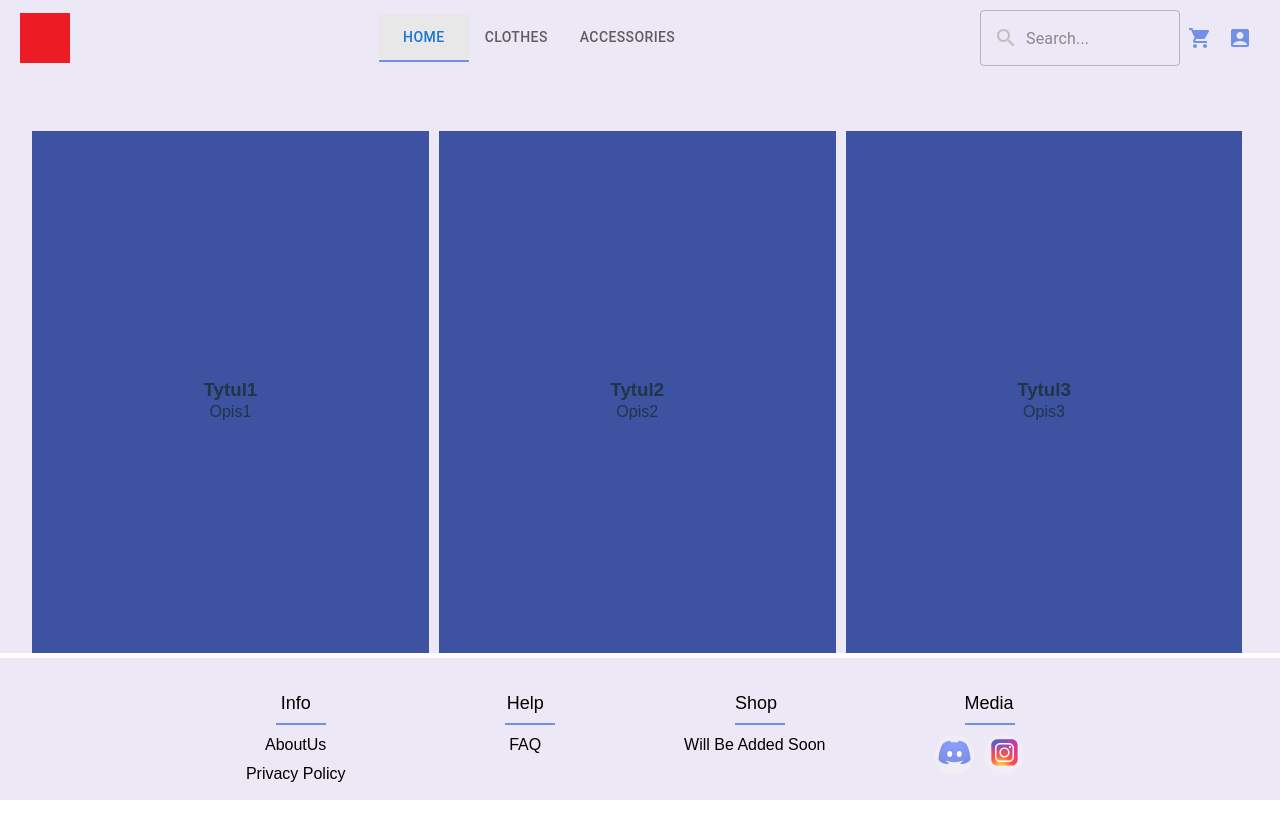
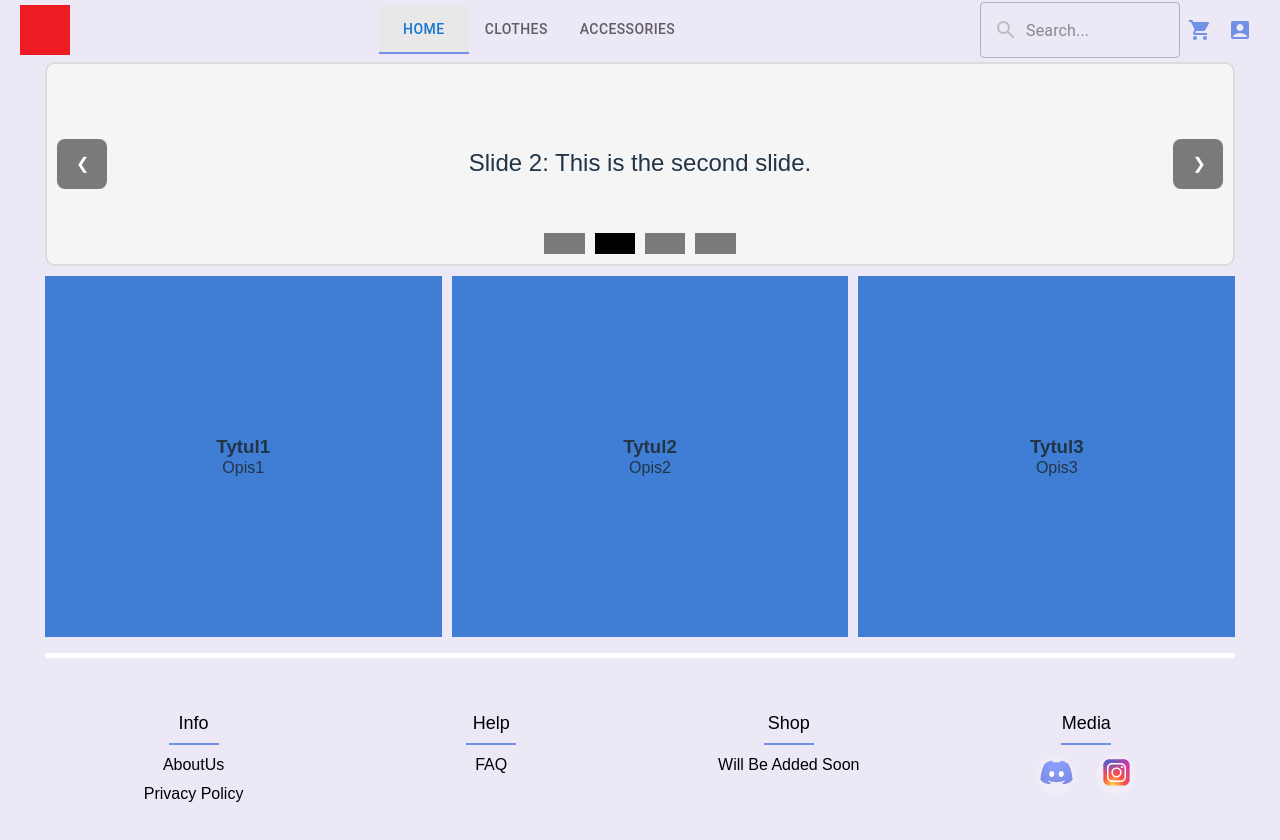
Before and after one commit to ionicjohn/dududududupson, a React (Vite) app in the folder biznessiekreci/: page / in a window 1280 px wide. Shown: the top 840 px of the page. Before the commit the page ends 800 px from the top, so only its background shows below. Built offline with nearby package versions, Linux system fonts and the light colour scheme.

Commit message:
kolorki i oglnie nigga

```diff
--- a/biznessiekreci/src/App.jsx
+++ b/biznessiekreci/src/App.jsx
@@ -2,9 +2,19 @@ import React from 'react'
 import ReactDOM from 'react-dom/client';
 import Frontpage from './Frontpage/Frontpage.jsx'
 import Footer from './Footer/Footer.jsx'
+import Navbar from './Navbar/Navbar.jsx';
+import ImageSlider from './Frontpage/Slider.jsx'
+
+const slides = [
+  'Slide 1: Welcome to the slider!',
+  'Slide 2: This is the second slide.',
+  'Slide 3: Here is the third slide.',
+  'Slide 4: Finally, the fourth slide.'
+];
 
 const App = () => (
   <React.StrictMode>
+    <ImageSlider slides={slides}/>
     <Frontpage />
   </React.StrictMode>
 );
--- a/biznessiekreci/src/Footer/Footer.css
+++ b/biznessiekreci/src/Footer/Footer.css
@@ -11,12 +11,15 @@ body {
 
   .container {
 	margin: auto;
+	display: flex;
+	justify-content: center;
   }
 
   .row {
 	display: flex;
 	flex-wrap: wrap;
-	justify-content: space-between;
+	justify-content: center;
+	width: 100%;
   }
 
   ul {
@@ -25,26 +28,30 @@ body {
 
   .footer {
 	display: flex;
-	position: fixed;
-	left: 0;
-	bottom: 0;
+	justify-content: center;
+	align-items: center;
 	width: 100%;
 	color: black;
 	text-align: center;
 	background-color: #ede8f5;
 	border-top: 5px solid white;
+	padding: 20px 0;
+	position: relative;
   }
 
   .footerColumnWraper {
 	width: 25%;
 	padding: 15px;
+	display: flex;
+	flex-direction: column;
+	align-items: center;
   }
 
   .footerColumnWraper h4 {
 	font-size: 18px;
 	color: black;
 	text-transform: capitalize;
-	margin: 20px 80px;
+	margin: 20px 0;
 	font-weight: 500;
 	position: relative;
   }
@@ -52,7 +59,8 @@ body {
   .footerColumnWraper h4::before {
 	content: '';
 	position: absolute;
-	left: 0;
+	left: 50%;
+	transform: translateX(-50%);
 	bottom: -10px;
 	background-color: #7091e6;
 	height: 2px;
@@ -78,12 +86,18 @@ body {
 	padding-left: 8px;
   }
 
+  .footerColumnWraper .social-links {
+	display: flex;
+	justify-content: center;
+	width: 100%;
+  }
+
   .footerColumnWraper .social-links a {
 	display: inline-block;
 	height: 40px;
 	width: 40px;
 	background-color: rgba(255, 255, 255, 0.2);
-	margin: 0 10px 10px 0;
+	margin: 0 10px;
 	text-align: center;
 	line-height: 40px;
 	border-radius: 50%;
--- a/biznessiekreci/src/Footer/Footer.jsx
+++ b/biznessiekreci/src/Footer/Footer.jsx
@@ -4,7 +4,6 @@ import { DiscordLogo, InstagramLogo } from '../assets/LogosSVG';
 
 function Footer() {
   return (
-    <>
     <div className='footer' id='footerWraper'>
       <div className="container">
         <div className="row">
@@ -37,7 +36,6 @@ function Footer() {
         </div>
       </div>
     </div>
-    </>
   );
 }
 
--- a/biznessiekreci/src/Frontpage/Frontpage.css
+++ b/biznessiekreci/src/Frontpage/Frontpage.css
@@ -1,20 +1,39 @@
 body{
   background-color: #ede8f5;
 }
+
 #root {
-    margin: 0 auto;
-    padding: 2rem;
-    text-align: center;
-    background-color: #ede8f5;
-  }
-.container{
-  display: flex;
+  margin: 0 auto;
+  padding: 2rem;
+  text-align: center;
   background-color: #ede8f5;
 }
-.element{
-  width: 31vw;
-  padding: 31vh 0;
-  background-color: #3d52a0;
+
+.containerSlide {
+  display: flex;
+  overflow-x: scroll;
+  width: 100vw; /* or you can use a fixed width, e.g., 90vw */
+  max-width: 93vw; /* ensures three elements of 31vw each fit */
+  padding-bottom: 1rem; /* space for scrollbar */
+  box-sizing: border-box;
+}
+
+.element {
+  flex: 0 0 31vw; /* ensures each element takes up 31% of the container */
   margin-right: 10px;
+  padding: 20vh 0;
+  background-color: #407ed6;
   text-align: center;
 }
+
+.element:last-of-type {
+  margin-right: 0; /* remove margin on the last element */
+}
+.container {
+  margin-top: 10px;
+  display: flex;
+  width: 100vw; /* or you can use a fixed width, e.g., 90vw */
+  max-width: 93vw; /* ensures three elements of 31vw each fit */
+  padding-bottom: 1rem; /* space for scrollbar */
+  box-sizing: border-box;
+}
--- a/biznessiekreci/src/Frontpage/Frontpage.jsx
+++ b/biznessiekreci/src/Frontpage/Frontpage.jsx
@@ -1,21 +1,14 @@
-import { useState } from 'react'
-import './Frontpage.css'
-//Produkty bedą zczytywane z bazy danych gdy beda w niej dane
-const products = [{
-  "name": "Tytul1",
-  "description": "Opis1"
-},
-{
-  "name": "Tytul2",
-  "description": "Opis2"
-},
-{
-  "name": "Tytul3",
-  "description": "Opis3"
-}
-]
+import { useState } from 'react';
+import './Frontpage.css';
 
-function Product({ id, name, description, price }) {
+const products = [
+  { "name": "Tytul1", "description": "Opis1" },
+  { "name": "Tytul2", "description": "Opis2" },
+  { "name": "Tytul3", "description": "Opis3" },
+  { "name": "Tytul4", "description": "Opis4" }
+];
+
+function Product({ name, description }) {
   return (
     <div className='element'>
       <h3>{name}</h3>
@@ -27,16 +20,25 @@ function Product({ id, name, description, price }) {
 function Frontpage() {
   return (
     <>
-      <div className='container'>
+      <div className='containerSlide'>
+        {products.map(product => (
+          <Product
+            key={product.name}
+            name={product.name}
+            description={product.description}
+          />
+        ))}
+      </div>
+      {/* <div className='container'>
       {products.map(product => (
-        <Product
-          name={product.name}
-          description={product.description}
-        />
-      ))}
-      </div>
+          <Product
+            name={product.name}
+            description={product.description}
+          />
+        ))}
+      </div> */}
     </>
-  )
+  );
 }
 
-export default Frontpage
+export default Frontpage;
--- /dev/null
+++ b/biznessiekreci/src/Frontpage/Slider.css
@@ -0,0 +1,69 @@
+/* src/ImageSlider.css */
+
+.slider {
+    position: relative;
+    width: 100%;
+    margin: auto;
+    overflow: hidden;
+    border: 2px solid #ddd;
+    border-radius: 10px;
+    background-color: #f5f5f5;
+    margin-bottom: 10px;
+    margin-top: 2.5%;
+  }
+
+  .slide {
+    display: flex;
+    justify-content: center;
+    align-items: center;
+    height: 200px;
+    width: 100%;
+  }
+
+  .slide p {
+    font-size: 24px;
+    padding: 20px;
+    text-align: center;
+    width: 100%;
+  }
+
+  .left-arrow, .right-arrow {
+    position: absolute;
+    top: 50%;
+    width: 50px;
+    height: 50px;
+    background-color: rgba(0, 0, 0, 0.5);
+    color: white;
+    border: none;
+    cursor: pointer;
+    transform: translateY(-50%);
+  }
+
+  .left-arrow {
+    left: 10px;
+  }
+
+  .right-arrow {
+    right: 10px;
+  }
+
+  .indicators {
+    text-align: center;
+    position: absolute;
+    bottom: 10px;
+    width: 100%;
+  }
+
+  .indicator {
+    display: inline-block;
+    width: 8px;
+    height: 8px;
+    margin: 0 5px;
+    background-color: rgba(0, 0, 0, 0.5);
+    border-radius: 0%;
+    cursor: pointer;
+  }
+
+  .indicator.active {
+    background-color: rgba(0, 0, 0, 1);
+  }
--- /dev/null
+++ b/biznessiekreci/src/Frontpage/Slider.jsx
@@ -0,0 +1,48 @@
+import React, { useState, useEffect } from 'react';
+import './Slider.css';
+
+const ImageSlider = ({ slides, autoPlay = true, autoPlayTime = 3000 }) => {
+  const [currentIndex, setCurrentIndex] = useState(0);
+
+  useEffect(() => {
+    if (autoPlay) {
+      const interval = setInterval(() => {
+        setCurrentIndex((prevIndex) => (prevIndex + 1) % slides.length);
+      }, autoPlayTime);
+      return () => clearInterval(interval);
+    }
+  }, [autoPlay, autoPlayTime, slides.length]);
+
+  const nextSlide = () => {
+    setCurrentIndex((prevIndex) => (prevIndex + 1) % slides.length);
+  };
+
+  const prevSlide = () => {
+    setCurrentIndex((prevIndex) => (prevIndex - 1 + slides.length) % slides.length);
+  };
+
+  return (
+    <div className="slider">
+      <button className="left-arrow" onClick={prevSlide}>
+        &#10094;
+      </button>
+      <div className="slide">
+        <p>{slides[currentIndex]}</p>
+      </div>
+      <button className="right-arrow" onClick={nextSlide}>
+        &#10095;
+      </button>
+      <div className="indicators">
+        {slides.map((_, index) => (
+          <button
+            key={index}
+            className={`indicator ${index === currentIndex ? 'active' : ''}`}
+            onClick={() => setCurrentIndex(index)}
+          ></button>
+        ))}
+      </div>
+    </div>
+  );
+};
+
+export default ImageSlider;
--- a/biznessiekreci/src/Navbar/Navbar.css
+++ b/biznessiekreci/src/Navbar/Navbar.css
@@ -12,19 +12,20 @@
     z-index: 1000;
     background-color: #ede8f5;
     padding: 10px 20px;
+    height: 60px; /* Set the height of the navbar */
 }
 
-.accessories-menu .MuiPaper-root ,.clothes-menu .MuiPaper-root,.account-menu .MuiPaper-root{
+.accessories-menu .MuiPaper-root, .clothes-menu .MuiPaper-root, .account-menu .MuiPaper-root {
     background-color: #e9e8e8;
     color: #407ed6;
 }
 
-.accessories-menu-item,.clothes-menu-item,.account-menu-items{
+.accessories-menu-item, .clothes-menu-item, .account-menu-items {
     background-color: #e9e8e8;
-    color: #407ed6  ;
+    color: #407ed6;
 }
 
-.accessories-menu-item:hover,.clothes-menu-item:hover,.account-menu-items:hover{
+.accessories-menu-item:hover, .clothes-menu-item:hover, .account-menu-items:hover {
     background-color: #676567;
 }
 
@@ -46,25 +47,21 @@
     background-color: #7091e6;
 }
 
-.account-iconBtn,.shopping-iconBtn{
+.account-iconBtn, .shopping-iconBtn {
     color: white;
 }
 
-.account-iconBtn:hover,.shopping-iconBtn:hover{
-    background-color: rgba(255, 255, 255, 0.2) ;
+.account-iconBtn:hover, .shopping-iconBtn:hover {
+    background-color: rgba(255, 255, 255, 0.2);
 }
 
-.account-iconBtn:focus,.shopping-iconBtn:focus{
+.account-iconBtn:focus, .shopping-iconBtn:focus {
     outline: none;
 }
 
-.search-field{
+.search-field {
     width: 200px;
 }
-
-/* .search-field:hover,.search-field:focus{
-    outline: none;
-} */
 
 .search-field .MuiOutlinedInput-root.Mui-focused .MuiOutlinedInput-notchedOutline {
     border-color: #bfbfbf;
@@ -72,6 +69,11 @@
     outline: none;
 }
 
-.tabs-tab,.tabs{
+.tabs-tab, .tabs {
     color: black;
 }
+
+
+.slider {
+    margin-top: 10%;
+}
```
Also changed, not shown: biznessiekreci/src/main.jsx (line endings or trailing spaces). Lines whose indentation alone changed are shown as unchanged.
